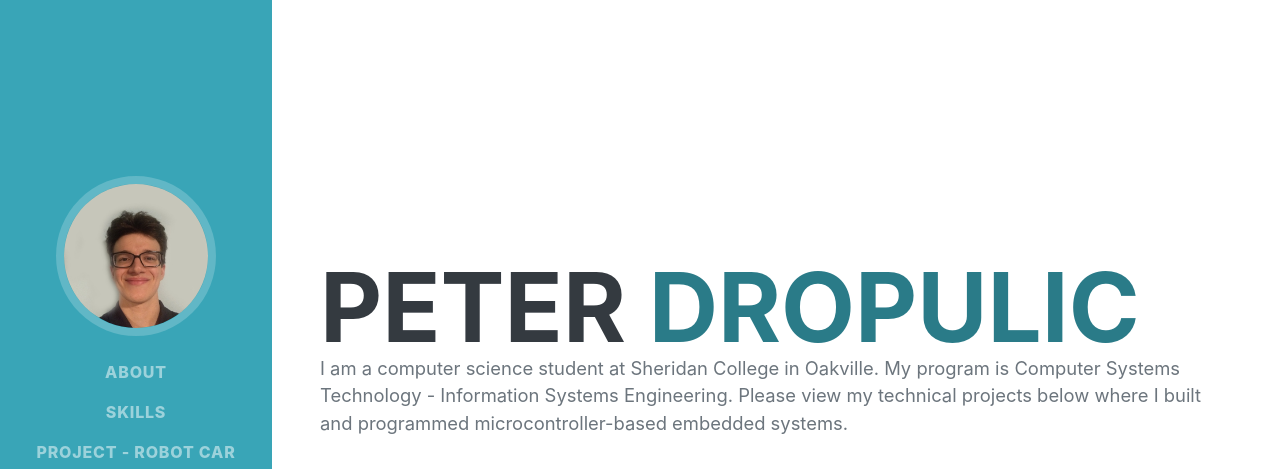
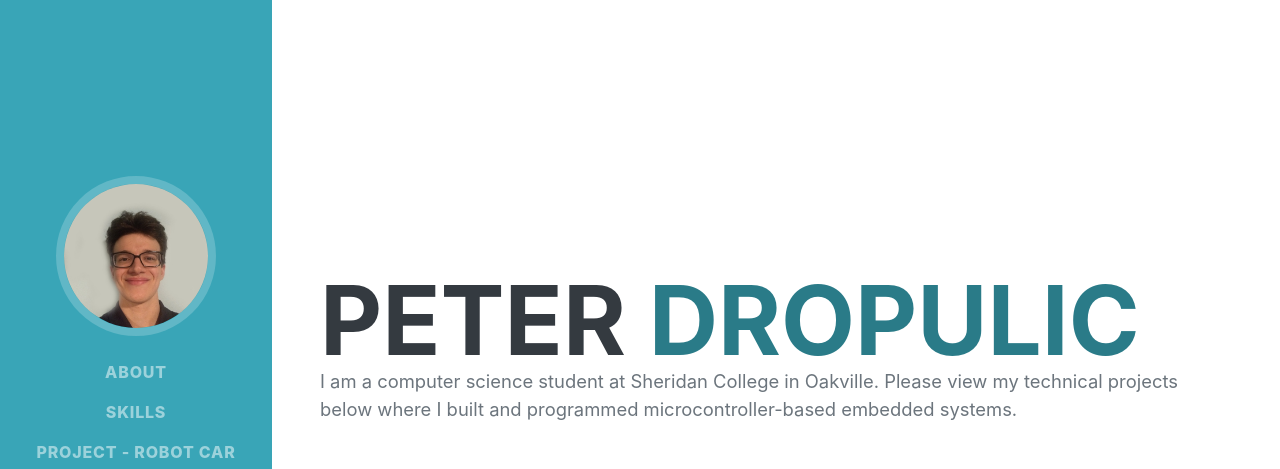
Before and after one commit to PeterDropulic/peterdropulic.github.io, a plain HTML site: page index.html in a window 1280 px wide. Shown: the top 469 px of the page. Drawn offline with nearby package versions, Linux system fonts and the light colour scheme; a web font is replaced by a local one.

Commit message:
Update index.html

```diff
--- a/index.html
+++ b/index.html
@@ -50,7 +50,7 @@
                     <span class="text-primary">Dropulic</span>
                 </h1>
 
-                <p class="lead mb-5">I am a computer science student at Sheridan College in Oakville. My program is Computer Systems Technology - Information Systems Engineering. Please view my technical projects below where I built and programmed microcontroller-based embedded systems.</p>
+                <p class="lead mb-5">I am a computer science student at Sheridan College in Oakville. Please view my technical projects below where I built and programmed microcontroller-based embedded systems.</p>
                 <div class="social-icons">
                     <a class="social-icon" href="https://www.linkedin.com/in/peter-dropulic"><i
                             class="fab fa-linkedin-in"></i></a>
```
